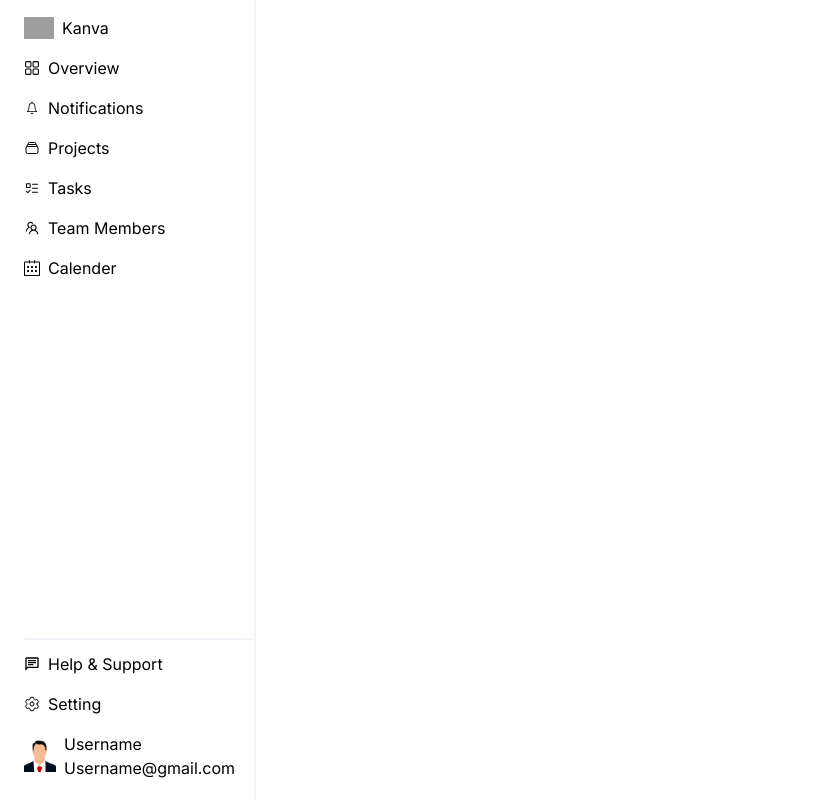
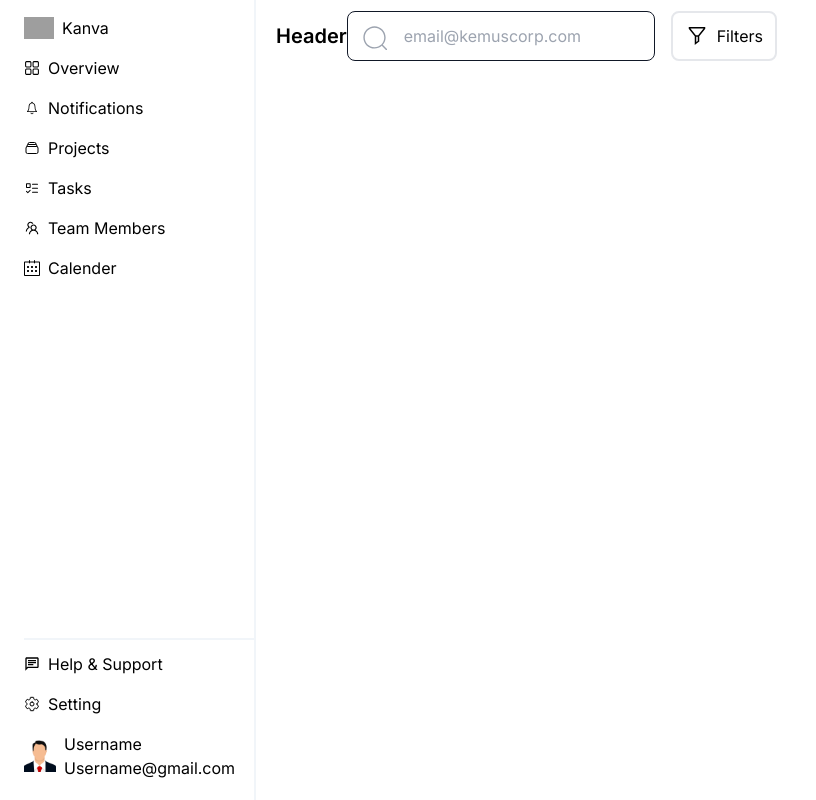
Before and after one commit to dayuhidayatullah/next-kanban, a Next.js app: page / in a window 1280 px wide. Shown: the whole page, without its empty margins (0-816 px from the left). Built offline with nearby package versions, Linux system fonts and the light colour scheme; grey boxes are pictures that could not be loaded.

Commit message:
create header

```diff
--- a/src/components/Header.tsx
+++ b/src/components/Header.tsx
@@ -1,5 +1,43 @@
 import React from 'react';
+import { CiSearch } from 'react-icons/ci';
+import { LiaFilterSolid } from 'react-icons/lia';
 
 export default function Header() {
-  return <div className='container'></div>;
+  return (
+    <div className='w-full flex justify-between px-5 h-16 items-center mt-1'>
+      <p className='text-xl font-semibold'>Header</p>
+      <div className='flex gap-4'>
+        <label className='relative text-gray-400 focus-within:text-gray-600 block '>
+          <CiSearch
+            xmlns='http://www.w3.org/2000/svg'
+            className='pointer-events-none w-7 h-7 absolute top-1/2 transform -translate-y-1/2 left-3'
+            viewBox='0 0 20 20'
+            fill='currentColor'
+          />
+          {/* <svg
+            xmlns='http://www.w3.org/2000/svg'
+            className='pointer-events-none w-8 h-8 absolute top-1/2 transform -translate-y-1/2 left-3'
+            viewBox='0 0 20 20'
+            fill='currentColor'
+          >
+            <path d='M2.003 5.884L10 9.882l7.997-3.998A2 2 0 0016 4H4a2 2 0 00-1.997 1.884z' />
+            <path d='M18 8.118l-8 4-8-4V14a2 2 0 002 2h12a2 2 0 002-2V8.118z' />
+          </svg> */}
+
+          <input
+            type='email'
+            name='email'
+            id='email'
+            placeholder='email@kemuscorp.com'
+            className='rounded-lg form-input border border-gray-900 py-3 px-4 bg-white placeholder-gray-400 text-gray-500 appearance-none w-full block pl-14 focus:outline-none'
+          />
+        </label>
+
+        <button className='flex gap-2 items-center border-gray-200 border-[2px] rounded-lg px-3'>
+          <LiaFilterSolid className='w-6 h-6' />
+          <p>Filters</p>
+        </button>
+      </div>
+    </div>
+  );
 }
```
